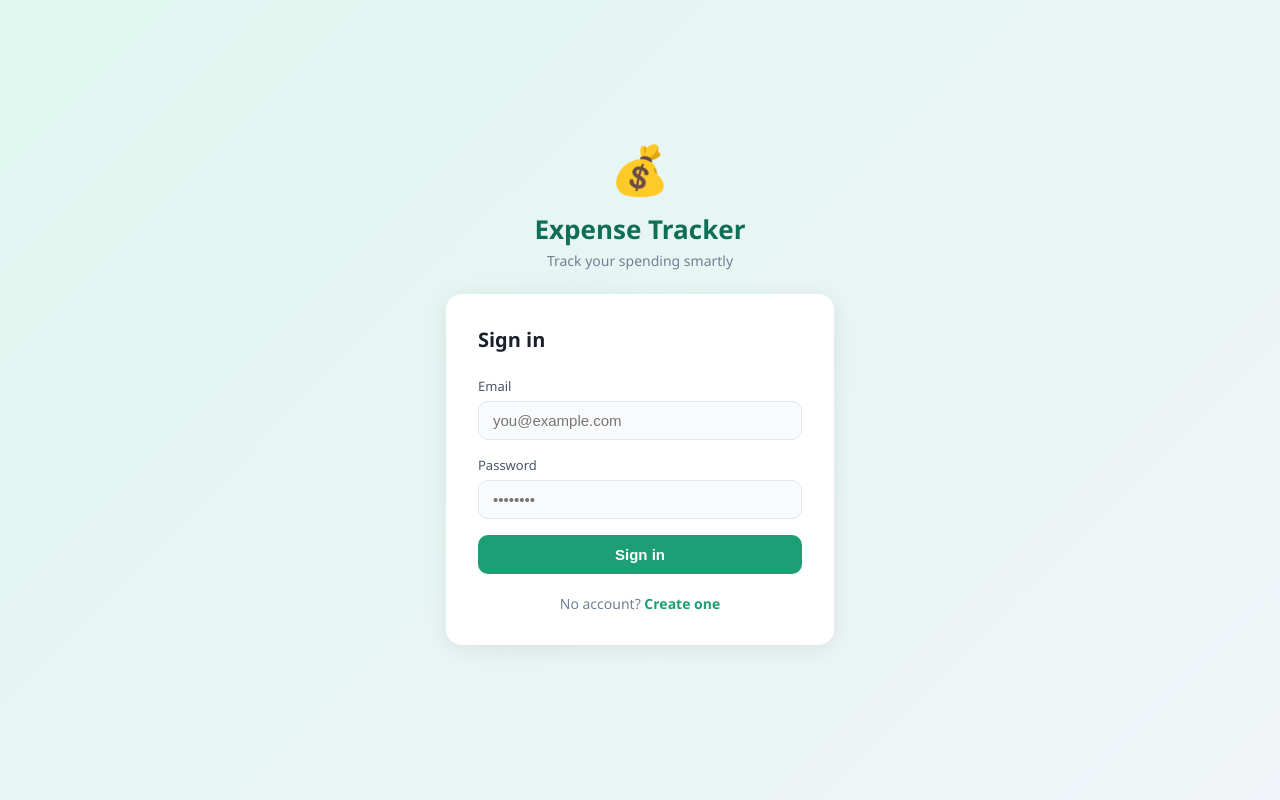
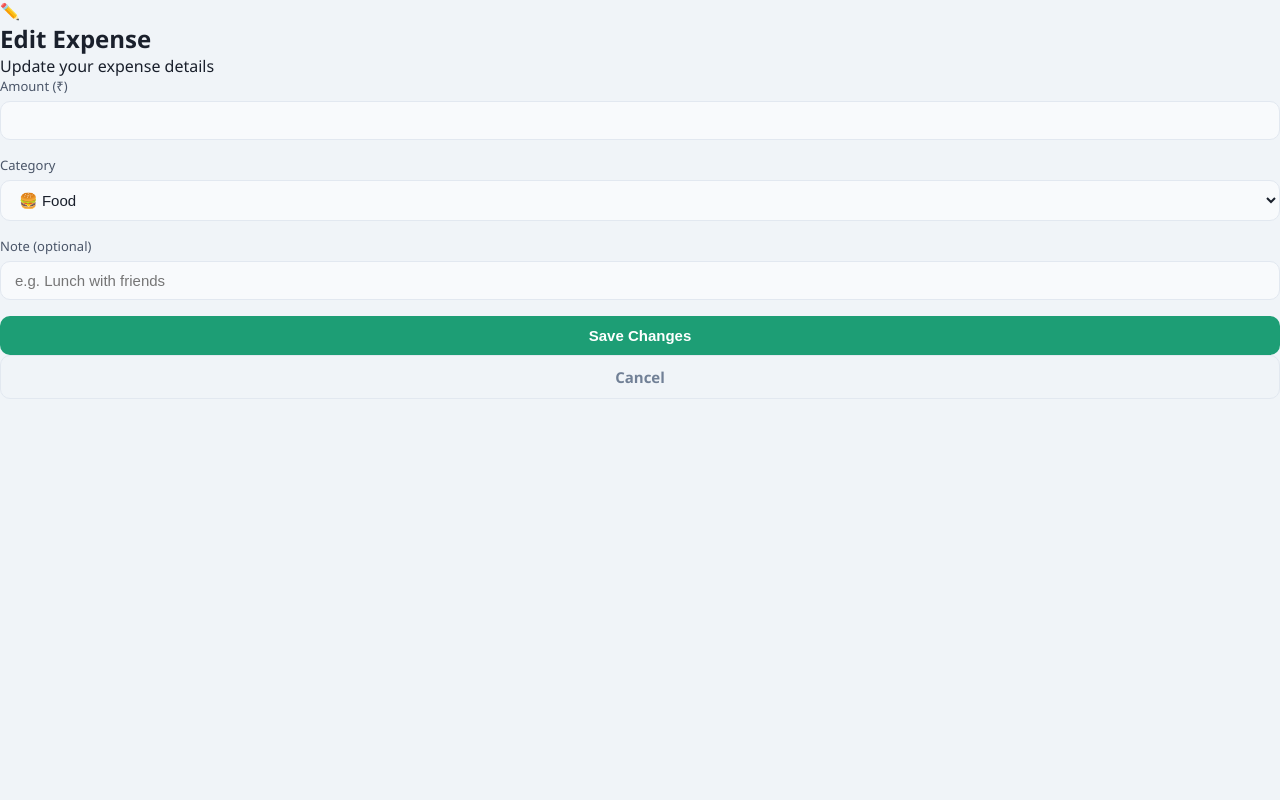
Before and after one commit to manirajch2004/expense-tracker, a Flask app: template templates/login.html in a window 1280 px wide. Run offline with Flask 3, Linux system fonts and the light colour scheme; the template is opened without the code that fills it, so the values that code supplies are empty; some libraries are stand-ins or nearby versions.

Commit message:
Update login.html

```diff
--- a/templates/login.html
+++ b/templates/login.html
@@ -3,38 +3,68 @@
 <head>
     <meta charset="UTF-8">
     <meta name="viewport" content="width=device-width, initial-scale=1.0">
-    <title>Login – Expense Tracker</title>
+    <title>Edit Expense – Expense Tracker</title>
     <link rel="stylesheet" href="{{ url_for('static', filename='css/style.css') }}">
 </head>
-<body class="auth-page">
+<body class="edit-page">
 
-<div class="auth-container">
-    <div class="brand">
-        <div class="brand-icon">💰</div>
-        <h1>Expense Tracker</h1>
-        <p>Track your spending smartly</p>
-    </div>
+<div class="edit-container">
+    <div class="edit-card">
 
-    <div class="card">
-        <h2>Sign in</h2>
+        <div class="edit-header">
+            <div class="edit-icon">✏️</div>
+            <div>
+                <h2>Edit Expense</h2>
+                <p>Update your expense details</p>
+            </div>
+        </div>
 
-        {% if error %}
-        <div class="alert alert-error">{{ error }}</div>
-        {% endif %}
-
-        <form method="POST" action="/login">
+        <form method="POST" action="/edit/{{ expense['id'] }}">
             <div class="field">
-                <label>Email</label>
-                <input type="email" name="email" placeholder="you@example.com" required>
+                <label>Amount (₹)</label>
+                <input type="number" name="amount"
+                       value="{{ expense['amount'] }}"
+                       min="1" step="0.01" required>
             </div>
             <div class="field">
-                <label>Password</label>
-                <input type="password" name="password" placeholder="••••••••" required>
+                <label>Category</label>
+                <select name="category">
+                    <option value="Food"
+                        {% if expense['category'] == 'Food' %}selected{% endif %}>
+                        🍔 Food
+                    </option>
+                    <option value="Travel"
+                        {% if expense['category'] == 'Travel' %}selected{% endif %}>
+                        ✈️ Travel
+                    </option>
+                    <option value="Bills"
+                        {% if expense['category'] == 'Bills' %}selected{% endif %}>
+                        📄 Bills
+                    </option>
+                    <option value="Shopping"
+                        {% if expense['category'] == 'Shopping' %}selected{% endif %}>
+                        🛍️ Shopping
+                    </option>
+                    <option value="Health"
+                        {% if expense['category'] == 'Health' %}selected{% endif %}>
+                        💊 Health
+                    </option>
+                    <option value="Other"
+                        {% if expense['category'] == 'Other' %}selected{% endif %}>
+                        📦 Other
+                    </option>
+                </select>
             </div>
-            <button type="submit" class="btn btn-primary">Sign in</button>
+            <div class="field">
+                <label>Note (optional)</label>
+                <input type="text" name="note"
+                       value="{{ expense['note'] or '' }}"
+                       placeholder="e.g. Lunch with friends">
+            </div>
+            <button type="submit" class="btn btn-primary">Save Changes</button>
+            <a href="/dashboard" class="btn btn-ghost">Cancel</a>
         </form>
 
-        <p class="link-row">No account? <a href="/signup">Create one</a></p>
     </div>
 </div>
 
```
